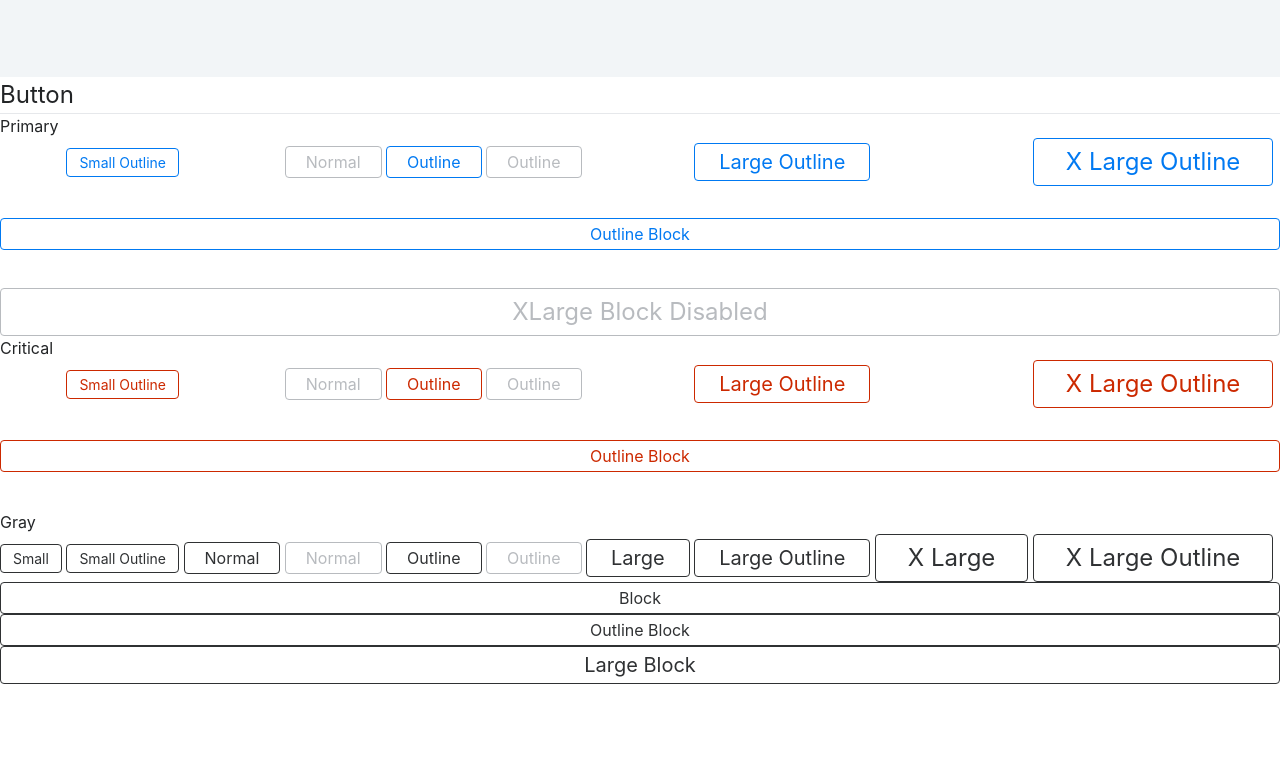
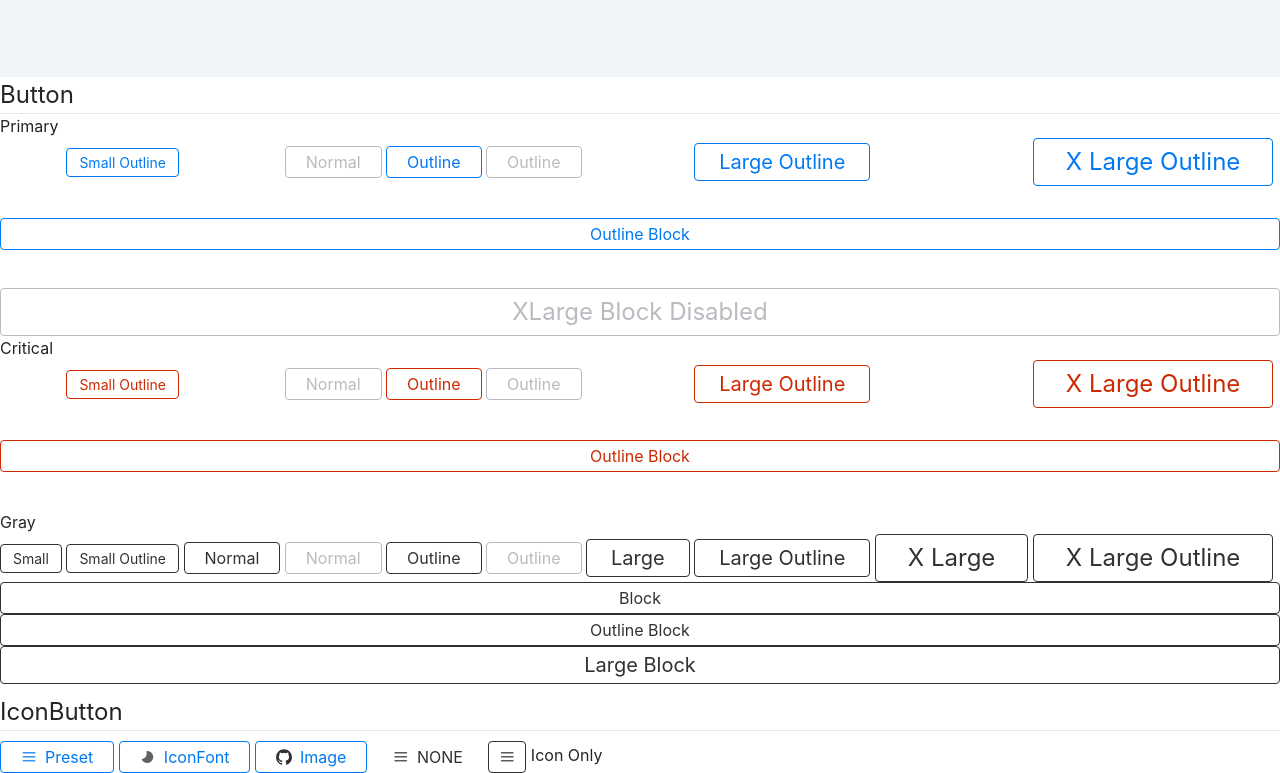
Before and after one commit to Padax/w-components, a website: page index.html in a window 1280 px wide. Shown: the part 1482-2255 px from the top of the page. Before the commit the page ends 2166 px from the top, so only its background shows below. Drawn offline with Linux system fonts and the light colour scheme.

Commit message:
Add color none for Button. Add preset icon & icononly for IconButton. (#56)

```diff
--- a/index.html
+++ b/index.html
@@ -25,17 +25,9 @@ w-section>w-heading{
 w-section.team{
 	background-color:var(--color-gray-10);
 }
-[class*=" icon-"] {
-  height: inherit;
-}
 [class*=" icon-"]:before {
   font-family: 'Icons-Filled' !important;
   font-style: normal;
-  font-weight: normal !important;
-  font-variant: normal;
-  height: inherit;
-  text-transform: none;
-  -webkit-font-smoothing: antialiased;
 }
 .icon-ic_fluent_weather_moon_16_filled:before {
   content: "\fb15";
@@ -106,8 +98,7 @@ w-section.team{
 		<div>
 			<w-button size="xl">開始使用</w-button><!--
       --><w-icon-button size="xl" color="gray" outlined style="margin-left: 20px">
-        <img src="image/github.svg" slot="icon" />
-        GitHub
+        <img src="image/github.svg" slot="icon" />GitHub
       </w-icon-button>
 		</div>
 	</w-hero>
@@ -185,6 +176,18 @@ w-section.team{
 			<w-display-heading level="6">LONG LIVE W-COMPONENTS!</w-display-heading>
 		</template>
 	</w-spa-page>
+  <!-- IconButton -->
+  <w-heading level="3" underlined="true" style="margin: 10px 0;">IconButton</w-heading>
+  <w-icon-button outlined icon="menu" style="margin-top: 10px">Preset</w-icon-button>
+  <w-icon-button outlined>
+    <i class=" icon-ic_fluent_weather_moon_16_filled" slot="icon"></i>IconFont
+  </w-icon-button>
+  <w-icon-button outlined>
+    <img src="image/github.svg" slot="icon" />Image
+  </w-icon-button>
+  <w-icon-button color="none" icon="menu">NONE</w-icon-button>
+  <w-icon-button color="gray" icon="menu" icononly></w-icon-button> Icon Only
+
 	<w-spa-page path="/main">
 		<w-heading level="1" underlined>Main Content</w-heading>
     <w-form name="form" action="test.html" method="post">
--- a/wc/components/button/Button.js
+++ b/wc/components/button/Button.js
@@ -47,6 +47,13 @@ const stylesheet=`
   button.gray:active{
     background-color:var(--color-gray-30);
     border-color:var(--color-gray-30);
+  }
+  button.none,
+  button.none:hover,
+  button.none:active {
+    background-color: transparent;
+    border-color: transparent;
+    color: var(--color-gray-90);
   }
 
   /* outlined */
@@ -142,7 +149,7 @@ class Button extends WComponent{
     color: {
       name: 'color', defaultValue: 'primary',
       parser: (value, attr) => AttributeParser.parseStringAttr(
-        value, attr.defaultValue, /^primary$|^critical$|^gray$/
+        value, attr.defaultValue, /^primary$|^critical$|^gray$|^none$/
       )
     },
     outlined: {
--- a/wc/components/button/IconButton.js
+++ b/wc/components/button/IconButton.js
@@ -1,28 +1,56 @@
-import { DOM } from "../../WComponent.js";
+import { DOM, AttributeParser } from "../../WComponent.js";
 import Button from "./Button.js";
 const stylesheet=`
-  button .icon {
+  /* icon size */
+  .icon-ctn {
     display: inline-flex; align-items: center; justify-content: center;
     height: 100%; line-height: 100%;
     margin-right: 8px;
   }
-
-  button.sm .icon,
-  button.md .icon {
+  button.sm .icon-ctn,
+  button.md .icon-ctn {
     font-size: var(--font-size-normal);
     max-height: var(--font-size-normal);
   }
-  button.lg .icon,
-  button.xl .icon {
+  button.lg .icon-ctn,
+  button.xl .icon-ctn {
     font-size: calc(var(--font-size-normal) * 1.25);
     max-height: calc(var(--font-size-normal) * 1.25);
+  }
+  ::slotted(*) {  /* For icon vertical alignment center */
+    height: inherit;
+  }
+
+  /* preset iconfont */
+  .icon {
+    font-family: var(--icon-font-filled);
+  }
+  .icon.menu:before {
+    content: '\\f4eb';
+  }
+
+  /* icon-only button */
+  button.icononly {
+    padding: 10px;
+  }
+  button.icononly .icon-ctn {
+    margin-right: 0;
   }
 `;
 class IconButton extends Button {
   static attributes = {
     ...Button.attributes,
     icon: {
-      name: 'icon', defaultValue: ''
+      name: 'icon', defaultValue: '',
+      parser: (value, attr) => AttributeParser.parseStringAttr(
+        value, attr.defaultValue, /^menu$/
+      )
+    },
+    icononly: {
+      name: 'icononly', defaultValue: false,
+      parser: (value, attr) => AttributeParser.parseBoolAttr(
+        value, attr.defaultValue
+      )
     }
   };
   static get observedAttributes() {
@@ -37,11 +65,23 @@ class IconButton extends Button {
     const settings = { props: this.renderProps(), attrs: this.renderAttrs() };
 
     const btn = DOM.create("button", settings, this.shadowRoot);
-    DOM.create('slot', { attrs: { name: 'icon' }, props: { className: 'icon' } }, btn);
+
+    const iconCtn = DOM.create('slot', { attrs: { name: 'icon' }, props: { className: 'icon-ctn' } }, btn);
+    DOM.create('span', { props: { className: `icon ${this.icon}` } }, iconCtn);
 
     const ctn = DOM.create('span', { props: { className: 'slot-ctn' } }, btn);
     DOM.create("slot", {}, ctn);
   }
+
+  // Override to render icononly property.
+  renderProps({ display, size, color, outlined, icononly} = {}) {
+    let props = super.renderProps({ display, size, color, outlined});
+
+    if(icononly || icononly === undefined && this.icononly) {
+      props.className += ' icononly';
+    }
+    return props;
+  }
 }
 Button.prototype.stylesheet += stylesheet;
 export default IconButton;
```
